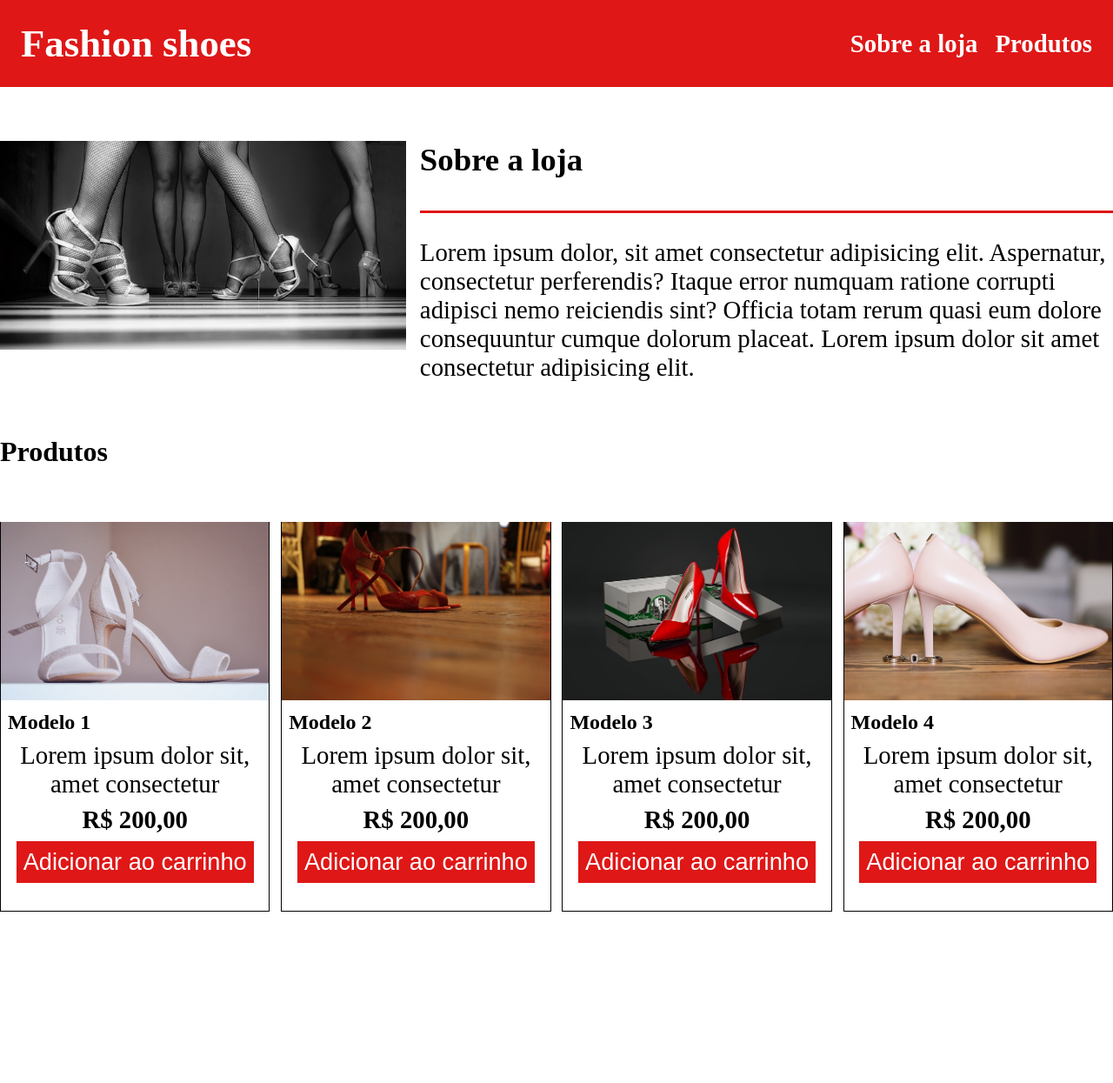
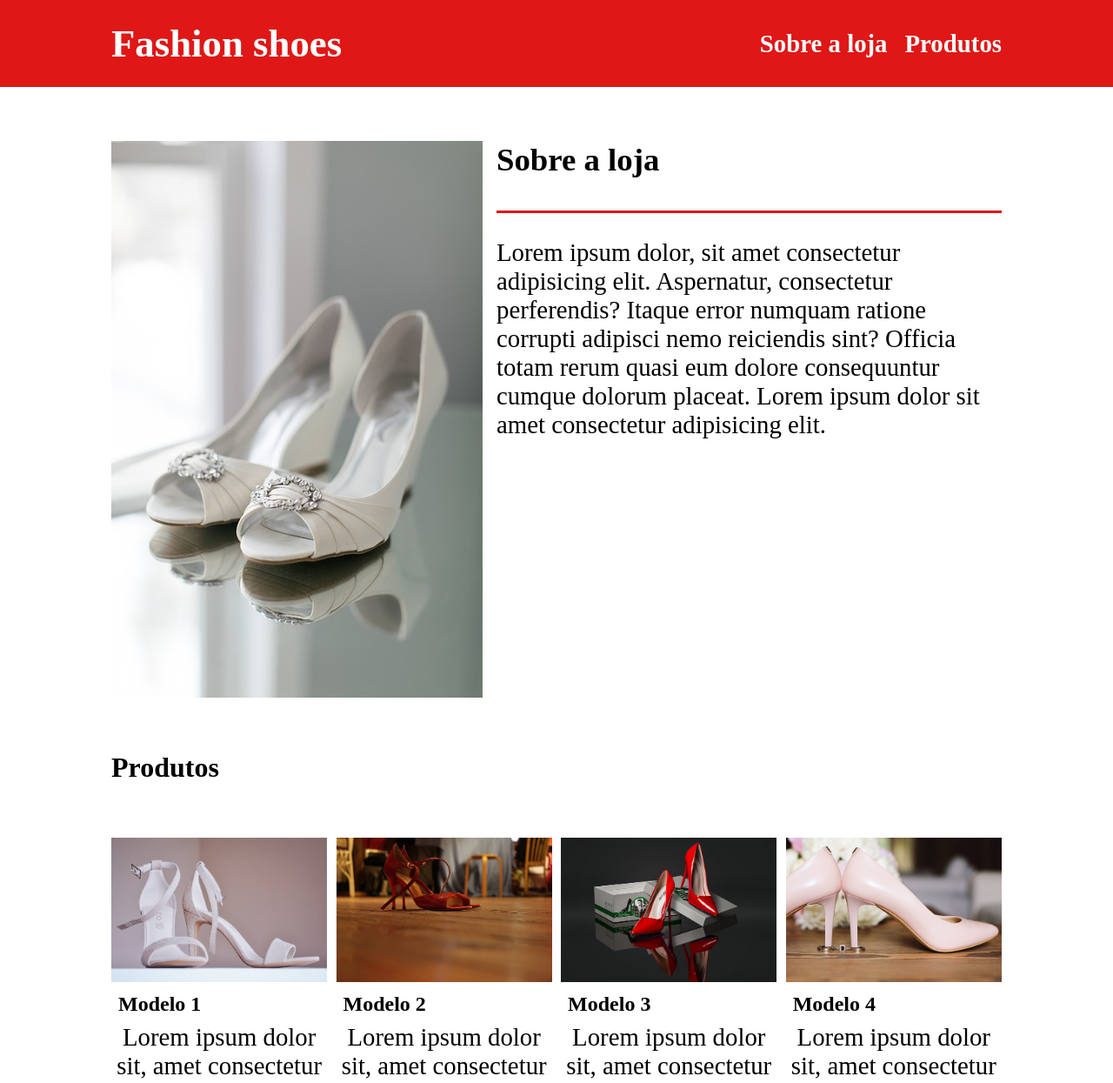
Before and after one commit to Joao-progBr/exercicio_css_responsivo, a plain HTML site: page index.html in a window 1280 px wide. Shown: the top 1245 px of the page at 87% size. Before the commit the page ends 1048 px from the top, so only its background shows below. Drawn offline with Linux system fonts and the light colour scheme.

Commit message:
initial commit

```diff
--- a/index.html
+++ b/index.html
@@ -25,7 +25,7 @@
     </header>
     <section id="sobre-loja">
         <div class="container container-flex">
-            <img src="./images/legs-2002067_640.jpg" alt="">
+            <img src="./images/shoes-4005125_640.jpg" alt="">
             <div class="espaco">
                 <h2>Sobre a loja</h2>
                 <p>
--- a/style.css
+++ b/style.css
@@ -10,7 +10,7 @@ body{
 }
 
 .container{
-    max-width: 1920px;
+    max-width: 1024px;
     width: 100%;
     margin: 0 auto;
 }
@@ -53,8 +53,7 @@ section{
 }
 
 #sobre-loja img{
-    height: 30vh;
-    width: 90%;
+    width: 100%;
     margin-right: 16px;
 }
 
@@ -76,6 +75,7 @@ section{
 
 .produtos img{
     width: 100%;
+
 }
 
 .produtos{
@@ -86,9 +86,6 @@ section{
 
 .produtos li{
     list-style: none;
-    border: solid 1px black;
-    border-top: none;
-    padding-bottom: 32px;
 }
 
 .produtos h3{
```
Also changed, not shown: images/shoes-4005125_640.jpg (added).
